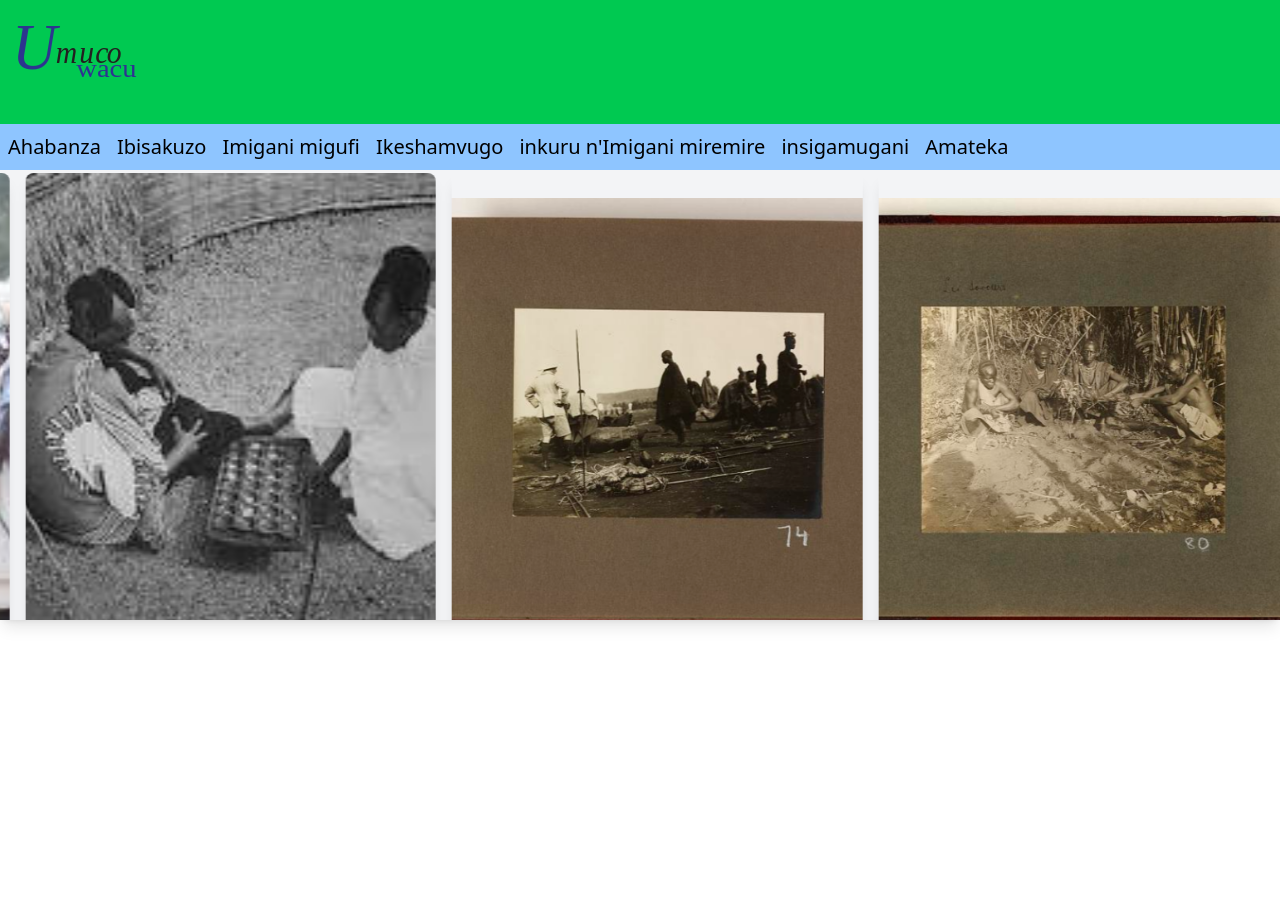
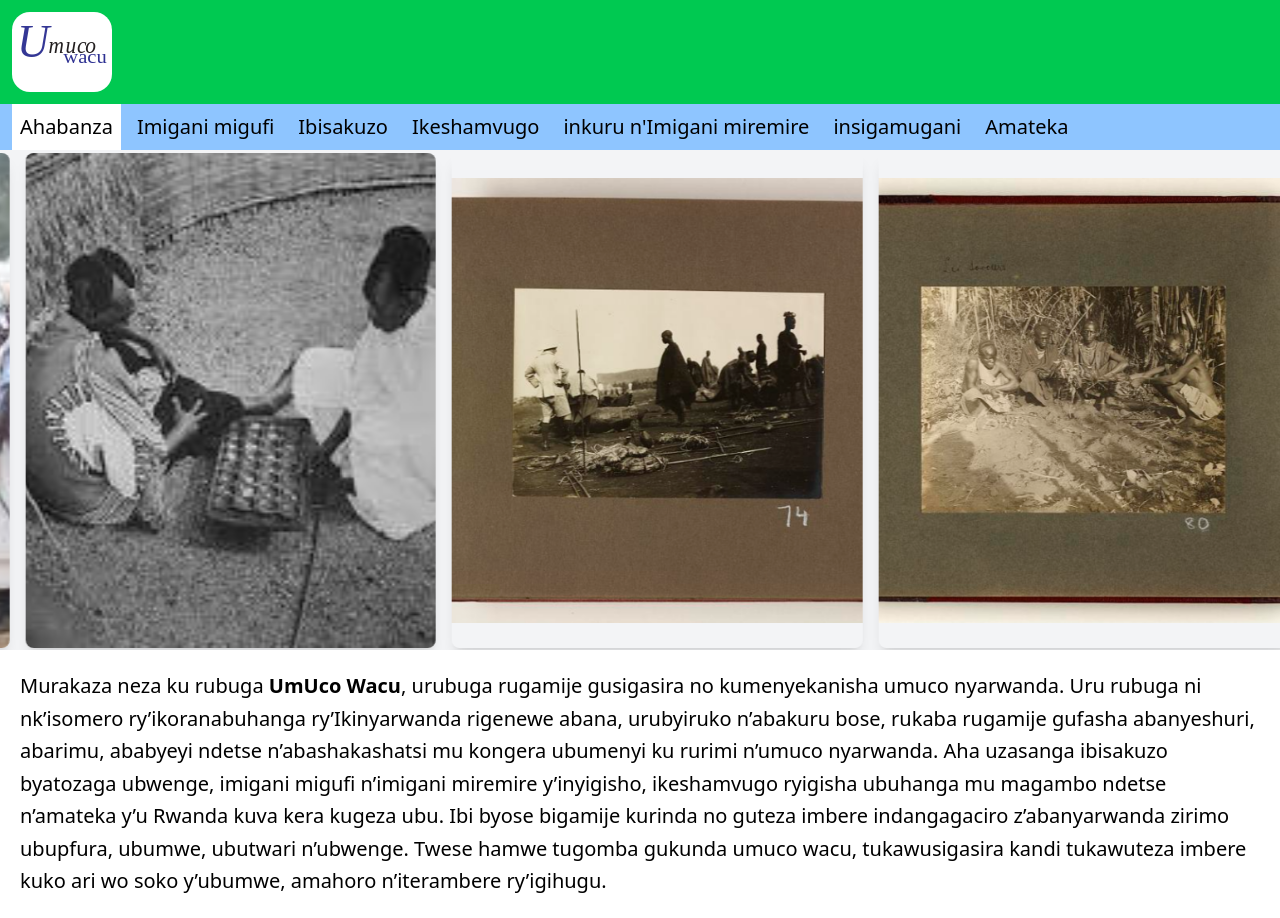
Before and after one commit to donatienabafashijwenimana/umuco, a React (Vite) app: page / in a window 1280 px wide. Before the commit the page ends 800 px from the top, so only its background shows below. Built offline with nearby package versions, Linux system fonts and the light colour scheme.

Commit message:
adn commit

```diff
--- a/package.json
+++ b/package.json
@@ -12,7 +12,9 @@
   "dependencies": {
     "@tailwindcss/vite": "^4.1.13",
     "react": "^19.1.1",
-    "react-dom": "^19.1.1"
+    "react-dom": "^19.1.1",
+    "xlsx": "^0.18.5",
+    "zustand": "^5.0.8"
   },
   "devDependencies": {
     "@eslint/js": "^9.33.0",
--- a/src/homepage.jsx
+++ b/src/homepage.jsx
@@ -1,18 +1,25 @@
 import React, { useState } from "react";
 import logo from "./assets/logo.svg";
 import Dashboard from "./pages/dashboard";
+import { swichpage } from "./store/pagestore";
+import Imiganimigufi from "./pages/imigani-migufi";
 
 function Homepage() {
+
+  const {page,setpage} = swichpage()
+
   const [isOpen, setIsOpen] = useState(false);
 
+  console.log(page)
   return (
     <div className="w-full h-auto shadow-lg">
       <div className="w-full bg-green-500 flex items-center justify-between p-3">
         <img
           src={logo}
           alt="logo"
-          className="h-[60px] md:h-[100px] object-contain"
+          className="bg-white rounded-[18px] p-1 object-contain h-[60px] w-40 sm:w-20 sm:h-[20px] md:w-[100px] md:h-[80px] "
         />
+
         <button
           className="md:hidden text-white text-3xl"
           onClick={() => setIsOpen(!isOpen)}
@@ -21,18 +28,26 @@ function Homepage() {
         </button>
       </div>
       <div
-        className={`flex flex-col md:flex-row bg-blue-300 text-[16px] md:text-[20px]
-          transition-all duration-300 overflow-hidden
-          ${isOpen ? "max-h-96" : "max-h-0 md:max-h-full"}`}
+        className={`flex flex-col overflow-hidden md:flex-row bg-blue-300 text-[16px] md:text-[20px]
+          transition-all duration-300  px-3 gap-2
+          ${isOpen ? "max-h-96" : "max-h-0 md:max-h-full"} `}
       >
-        <button className="text-black p-2 hover:bg-white hover:text-blue-500 w-full md:w-auto">
+        <button className={`text-black p-2 hover:bg-white hover:text-blue-500 w-full md:w-auto
+        ${page=='ahabanza' ? 'bg-white':''}`}
+
+        onClick={()=>setpage('ahabanza')}>
           Ahabanza
         </button>
-        <button className="text-black p-2 hover:bg-white hover:text-blue-500 w-full md:w-auto">
+
+        <button className={`text-black p-2 hover:bg-white hover:text-blue-500 w-full md:w-auto
+        ${page=='imigani migufi' ? 'bg-white':''}`}
+        onClick={()=>setpage('imigani migufi')}>
+          Imigani migufi
+        </button>
+        <button className={`text-black p-2 hover:bg-white hover:text-blue-500 w-full md:w-auto
+        ${page=='ibisakuzo' ? 'bg-white':''}`}
+        onClick={()=>setpage('ibisakuzo')}>
           Ibisakuzo
-        </button>
-        <button className="text-black p-2 hover:bg-white hover:text-blue-500 w-full md:w-auto">
-          Imigani migufi
         </button>
         <button className="text-black p-2 hover:bg-white hover:text-blue-500 w-full md:w-auto">
           Ikeshamvugo
@@ -47,7 +62,10 @@ function Homepage() {
           Amateka
         </button>
       </div>
-      <Dashboard/>
+      <div className="w-full max-h-400px] overflow-hidden">
+        {page==='ahabanza' && <Dashboard/>}
+        {page==='imigani migufi' && <Imiganimigufi/>}
+      </div>
     </div>
   );
 }
--- a/src/pages/dashboard.jsx
+++ b/src/pages/dashboard.jsx
@@ -38,9 +38,9 @@ function Dashboard() {
   };
 
   return (
-    <div className="w-full flex flex-col max-h-[450px] overflow-y-auto thin scrollbar-thin-blue-500">
+    <div className="w-full flex flex-col h-full overflow-y-auto thin scrollbar-thin-blue-500">
       {/* Carousel */}
-      <div className="relative w-full h-[500px] min-h-[500px] overflow-hidden bg-gray-100 flex items-center">
+      <div className="relative w-full h-outo min-h-[500px] overflow-hidden bg-gray-100 flex items-center">
         <div
           ref={containerRef}
           className="flex transition-transform duration-[2000ms] ease-in-out w-full"
--- /dev/null
+++ b/src/pages/imigani-migufi.jsx
@@ -0,0 +1,72 @@
+// Import React and hooks
+import React, { useEffect, useState } from "react";
+// Import XLSX library for reading Excel files
+import * as XLSX from "xlsx";
+
+function Imiganimigufi() {
+  // React state to store data read from Excel
+  const [data, setData] = useState([]);
+
+  // useEffect runs once when the component mounts
+  useEffect(() => {
+    const fetchExcel = async () => {
+      try {
+        // Fetch the Excel file from the public/document folder
+        const response = await fetch("/document/imigani-migufi.xlsx");
+        // Convert response into ArrayBuffer (binary data)
+        const arrayBuffer = await response.arrayBuffer();
+
+        // Read the Excel file into a workbook object
+        const workbook = XLSX.read(arrayBuffer, { type: "array" });
+        // Get the name of the first sheet
+        const sheetName = workbook.SheetNames[0];
+        // Get the actual sheet by its name
+        const sheet = workbook.Sheets[sheetName];
+
+        // Convert the sheet into JSON (array of objects, each row = object)
+        const jsonData = XLSX.utils.sheet_to_json(sheet);
+
+        // 🔥 Flatten the data into a single array (1D array)
+        // flatMap → loops through each row, extracts all values, and merges them
+        const flatArray = jsonData.flatMap(row => Object.values(row));
+
+        // Save the flattened data into state
+        setData(flatArray);
+      } catch (error) {
+        // Catch and log any errors
+        console.error("Error reading excel:", error);
+      }
+    };
+
+    // Call the async function to fetch Excel
+    fetchExcel();
+  }, []); // Empty dependency → runs only once
+
+  return (
+    <div className="p-4">
+      {/* Page title */}
+      <h2 className="text-[24px] shadow-lg mb-7">Imigani Migufi/imigani y'imigenurano</h2>
+
+        <table className="border border-gray-300 w-full text-left">
+            <thead className="bg-gray-200">
+                <tr>
+                <th className="p-2 border">#</th>
+                <th className="p-2 border">Umugani mugufi / Umugenurano</th>
+                </tr>
+            </thead>
+            <tbody>
+                {data.map((item, i) => (
+                <tr key={i} className={i % 2 === 0 ? "bg-white" : "bg-gray-50"}>
+                    <td className="p-2 border">{i + 1}</td>
+                    <td className="p-2 border">{item}</td>
+                </tr>
+                ))}
+            </tbody>
+        </table>
+
+    </div>
+  );
+}
+
+// Export the component so it can be imported in Homepage.jsx
+export default Imiganimigufi;
--- /dev/null
+++ b/src/store/pagestore.js
@@ -0,0 +1,9 @@
+import { create } from "zustand";
+
+
+export const swichpage = create((set)=>({
+    page:'ahabanza',
+    setpage:(p)=>{
+       set({page:p})
+    }
+}))
```
Also changed, not shown: 2 other files (tests, documents, lock files or other folders).
